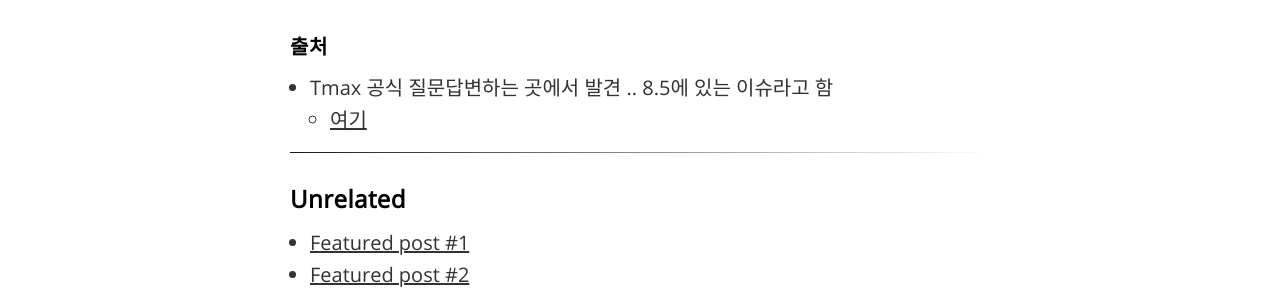
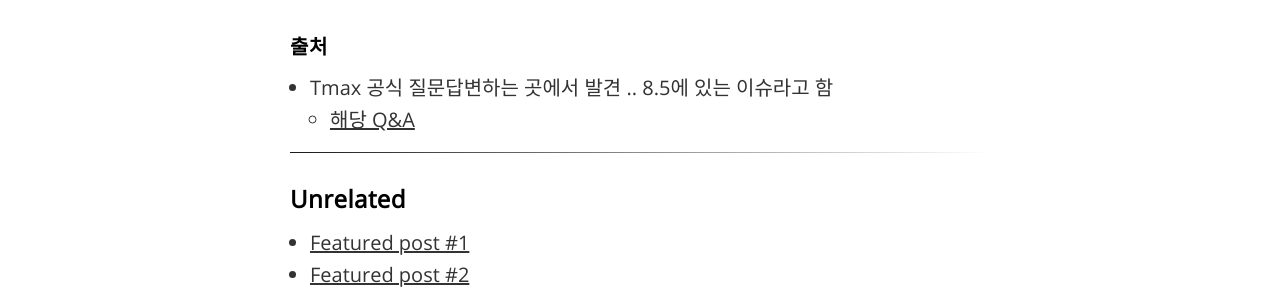
Before and after one commit to OctopusSwellfish/OctopusSwellfish.github.io, a Jekyll site: the page built from _tils/2022-03-31-SLF4J-issue-failed-to-load-class.md, in a window 1280 px wide. Shown: the part 663-959 px from the top of the page. Built offline with Jekyll 4.4.1, drawn with Linux system fonts in a browser that asks for light colours; some web fonts are replaced.

```diff
--- a/_tils/2022-03-31-SLF4J-issue-failed-to-load-class.md
+++ b/_tils/2022-03-31-SLF4J-issue-failed-to-load-class.md
@@ -27,4 +27,4 @@ SLF4J: See http://www.slf4j.org/codes.html#StaticLoggerBinder for further detail
 
 ### 출처
 * Tmax 공식 질문답변하는 곳에서 발견 .. 8.5에 있는 이슈라고 함
-  * [여기](https://technet.tmaxsoft.com/ko/front/support/qna/viewQna.do?cmProductCode=&find_key=all&find_value=Failed+to+load+class&paging.page=1&board_seq=CUST-20220114-000005)
+  * [해당 Q&A](https://technet.tmaxsoft.com/ko/front/support/qna/viewQna.do?cmProductCode=&find_key=all&find_value=Failed+to+load+class&paging.page=1&board_seq=CUST-20220114-000005)
```
